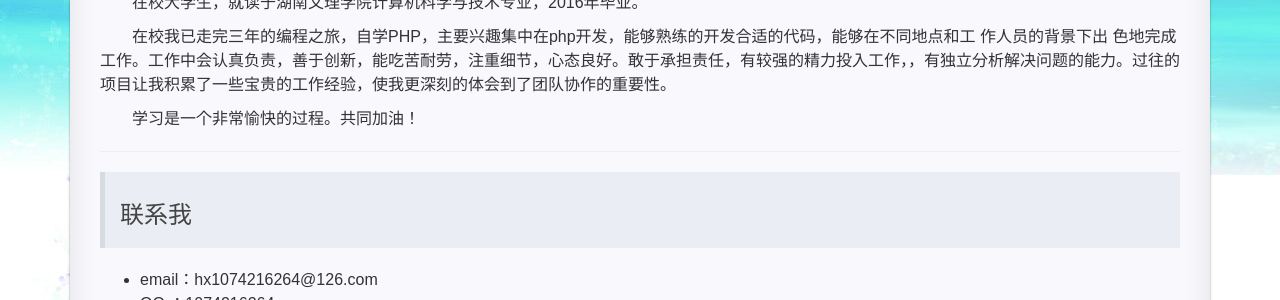
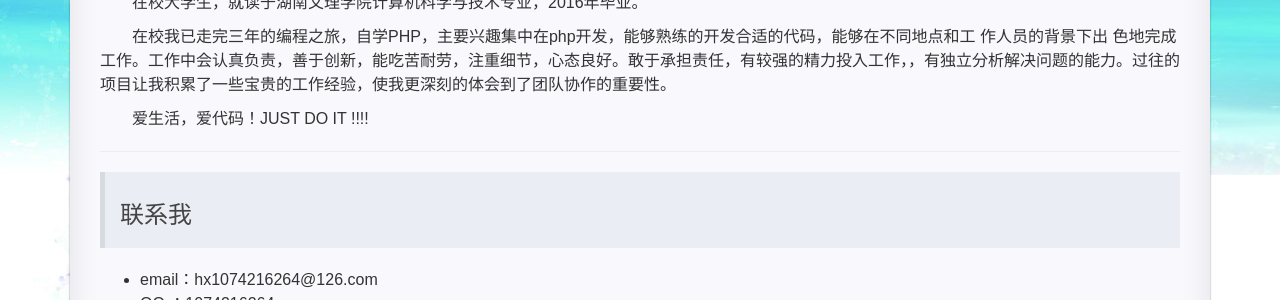
Before and after one commit to hexing-w/hexing-w.github.io, a Jekyll site: the page built from pages/2about.md, in a window 1280 px wide. Shown: the part 322-622 px from the top of the page. Built offline with Jekyll 4.4.1, drawn with Linux system fonts in a browser that asks for light colours; nearby versions of some CDN libraries; comment, search, counter and statistics services are not loaded; a style sheet for code colours, icons or effects is not loaded.

Commit message:
Update 2about.md

```diff
--- a/pages/2about.md
+++ b/pages/2about.md
@@ -13,7 +13,7 @@ icon: glyphicon-heart
 
    在校我已走完三年的编程之旅，自学PHP，主要兴趣集中在php开发，能够熟练的开发合适的代码，能够在不同地点和工 作人员的背景下出   色地完成工作。工作中会认真负责，善于创新，能吃苦耐劳，注重细节，心态良好。敢于承担责任，有较强的精力投入工作，，有独立分析解决问题的能力。过往的项目让我积累了一些宝贵的工作经验，使我更深刻的体会到了团队协作的重要性。
 
-  学习是一个非常愉快的过程。共同加油！
+  爱生活，爱代码！JUST DO IT !!!!
 
 ---
 
```
